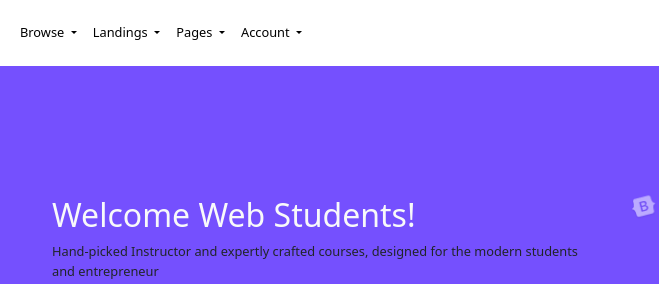
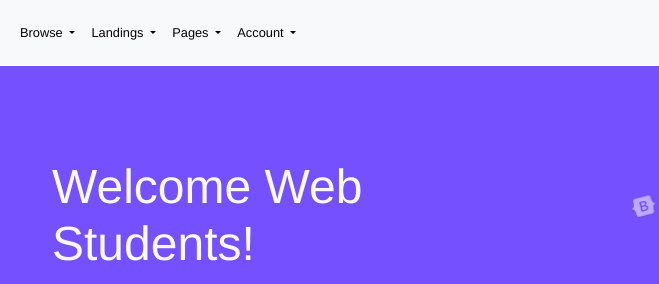
Before and after one commit to CarmineGar93/FS0624-Unit2-Week2, a plain HTML site: page Day 4/index.html in a window 1280 px wide. Shown: the top 284 px of the page, 46-705 px from the left. Drawn offline with nearby package versions, Linux system fonts and the light colour scheme.

Commit message:
cambiamenti

```diff
--- a/Day 4/assets/scss/customboot.scss
+++ b/Day 4/assets/scss/customboot.scss
@@ -1,9 +1,12 @@
 @import "functions";
 @import "variables";
 
+$font-family-sans-serif: 'Helvetica', sans-serif;
 
 $new-primary: #7550FE;
 $circle-background: #FFEEDA;
+
+
 
 $new-theme-colors: (
     'primary': $new-primary,
--- a/Day 4/index.html
+++ b/Day 4/index.html
@@ -9,7 +9,7 @@
 </head>
 
 <body>
-    <header>
+    <header class="position-sticky top-0 z-3 bg-light">
         <nav class="navbar navbar-expand-lg bg-body-light">
             <div class="container-fluid">
                 <a class="navbar-brand" href="#">
@@ -111,7 +111,7 @@
             <div class="container px-4">
                 <div class="row row-cols-1 row-cols-lg-2 align-items-lg-center">
                     <div class="col py-3 px-lg-3">
-                        <h1 class="text-light">Welcome Web Students!</h1>
+                        <h1 class="text-light display-5">Welcome Web Students!</h1>
                         <p>Hand-picked Instructor and expertly crafted courses, designed for the modern students and
                             entrepreneur</p>
                         <button type="button" class="btn btn-success">Browse courses</button>
```
Also changed, not shown: Day 4/assets/css/customboot.css, 1 other file.
